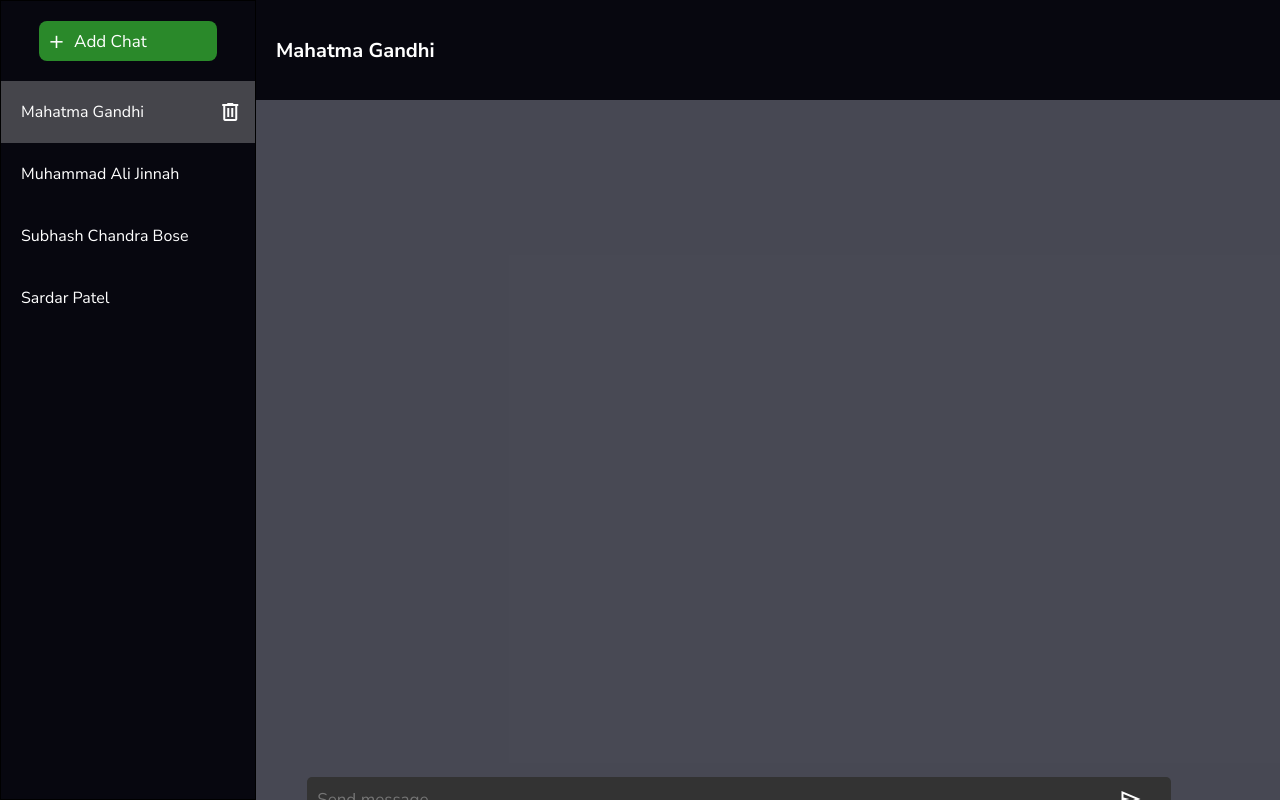
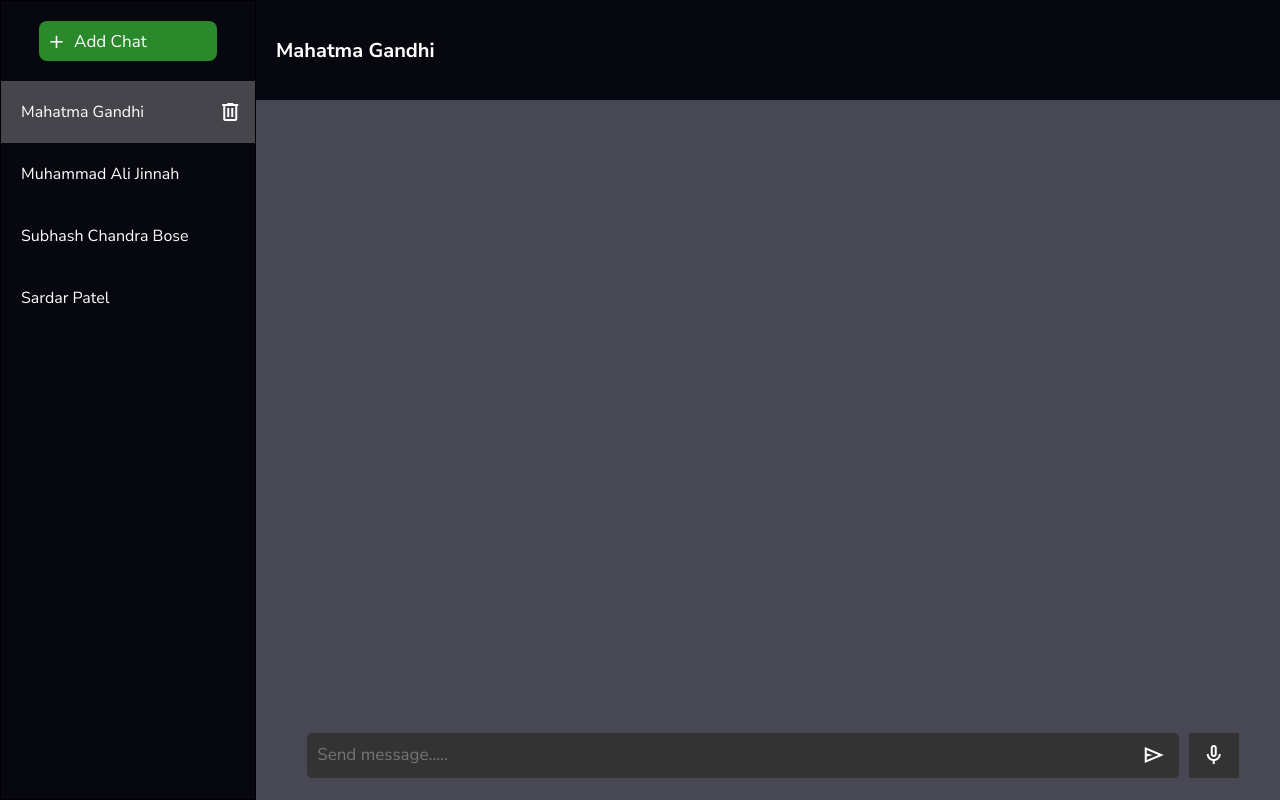
Before and after one commit to Satyam-Shankar/AIchatApp, a Next.js app: page / in a window 1280 px wide. Built offline with nearby package versions, Linux system fonts and the light colour scheme.

Commit message:
Added the mic

```diff
--- a/components/header.jsx
+++ b/components/header.jsx
@@ -6,6 +6,12 @@ export default function Header(props){
     let [visible,setVisible] = useState(false)
 
     useEffect(() => {
+        if(window.innerWidth<=850){
+            setVisible(true)
+        }
+        else{
+            setVisible(false)
+        }
         window.addEventListener('resize', () => {
             console.log(window.innerWidth);
             if(window.innerWidth<=850){
--- a/components/input.jsx
+++ b/components/input.jsx
@@ -6,13 +6,24 @@ export default function Input(props) {
   const [ques, setQues] = useState("");
   const [isSubmitting, setIsSubmitting] = useState(false);
   const ref = useRef(null);
+  const [support,setSupport] = useState(true)
 
   useEffect(() => {
     setPerson(props.person)
   },[props.person])
 
+  useEffect(() => {
+    if(window.speechRecognition || window.webkitSpeechRecognition){
+      setSupport(true)
+    }
+    else{
+      setSupport(false)
+    }
+  },[])
+
   async function handleSubmit(e) {
     e.preventDefault();
+    handleSpeech()
     if (ques.trim() === "") {
       alert("Enter some message");
       return;
@@ -44,21 +55,49 @@ export default function Input(props) {
       setIsSubmitting(false);
     }
   }
+  function handleSpeech(){
+
+    if(window.speechRecognition || window.webkitSpeechRecognition){
+      const SpeechRecognition = window.speechRecognition || window.webkitSpeechRecognition;
+      const recognition = new SpeechRecognition();
+      recognition.start()
+      recognition.onresult = (e) => {
+      let val = e.results[0][0].transcript;
+      ref.current.value = val;
+      setQues(val);
+      console.log(e.results[0][0].transcript);
+    }
+      recognition.onspeechend = () => {
+        recognition.stop();
+    };
+    }
+
+
+
+
+  }
 
   return (
     <div className="input-div">
       <form>
-        <input
+        <textarea
           onChange={(e) => setQues(e.target.value)}
           ref={ref}
           className="ques-input"
           placeholder="Send message....."
           disabled={isSubmitting}
+          onKeyDown={(e) => {
+            console.log(e);
+            if(e.code == 'Enter'){
+              handleSubmit(e)
+            }
+          }}
         />
         <button
           onClick={handleSubmit}
           className="btn btn-submit"
           disabled={isSubmitting}
+
         >
           <span
             className="material-symbols-outlined"
@@ -67,7 +106,15 @@ export default function Input(props) {
             send
           </span>
         </button>
+        <div className="mic" onClick={handleSpeech} >
+        <span className="material-symbols-outlined btn" disabled={!support}>
+        mic
+        </span>
+        </div>
+
       </form>
+
+
     </div>
   );
 }
--- a/components/sidebar.jsx
+++ b/components/sidebar.jsx
@@ -19,6 +19,15 @@ export default function Sidebar({ handlePerson }) {
     }, [data]);
 
     useEffect(() => {
+
+
+        if(window.innerWidth<=850){
+            setVisible(true)
+        }
+        else{
+            setVisible(false)
+        }
+
         window.addEventListener('resize', () => {
             console.log(window.innerWidth);
             if(window.innerWidth<=850){
@@ -118,6 +127,10 @@ export default function Sidebar({ handlePerson }) {
 
         setCurrent(name);
         handlePerson(name);
+
+        if(window.innerWidth<=850){
+            document.querySelector('.sbar').classList.add('hide')
+        }
     }
 
 
--- a/src/pages/index.js
+++ b/src/pages/index.js
@@ -17,6 +17,7 @@ function App() {
     <link rel="stylesheet" href="https://fonts.googleapis.com/css2?family=Material+Symbols+Outlined:opsz,wght,FILL,GRAD@48,400,0,0" />
     <link rel="stylesheet" href="https://fonts.googleapis.com/css2?family=Material+Symbols+Outlined:opsz,wght,FILL,GRAD@20..48,100..700,0..1,-50..200" />
     <link rel="stylesheet" href="https://fonts.googleapis.com/css2?family=Material+Symbols+Outlined:opsz,wght,FILL,GRAD@20..48,100..700,0..1,-50..200" />
+    <link rel="stylesheet" href="https://fonts.googleapis.com/css2?family=Material+Symbols+Outlined:opsz,wght,FILL,GRAD@20..48,100..700,0..1,-50..200" />
       {
   console.log(person)
       }
--- a/src/styles/app.css
+++ b/src/styles/app.css
@@ -29,7 +29,7 @@ html, body {
 
 .main{
     display: grid;
-    grid-template-rows: 100px 83% 80px;
+    grid-template-rows: 100px 1fr 80px;
     grid-template-columns: 100%;
     height: 100%;
     overflow: hidden;
@@ -96,7 +96,6 @@ html, body {
 
 
 .input-div{
-    /* background-color: rgb(7,7,15); */
     display: grid;
     place-items: center;
     background-color: rgba(52,53,65,0.9);
@@ -107,7 +106,7 @@ html, body {
     width: 90%;
     display: grid;
     grid-template-rows: 100%;
-    grid-template-columns: 85% 10%;
+    grid-template-columns: 1fr 50px 50px;
     margin: 0px 0px 10px 0px;
 }
 
@@ -119,7 +118,10 @@ html, body {
     border: 0;
     font-size: 17px;
     border-radius: 5px 0px 0px 5px;
+    resize: none;
+    overflow: auto;
 }
+
 
 
 
@@ -402,6 +404,7 @@ html, body {
 
   .menu{
     display: none;
+    cursor: pointer;
   }
 
   .close{
@@ -444,3 +447,13 @@ html, body {
     }
 
 }
+
+.mic{
+  width: 50px;
+  background-color: #333333;
+  color: white;
+  display: grid;
+  place-content: center;
+  height: 45px;
+  margin-left: 10px;
+}
```
